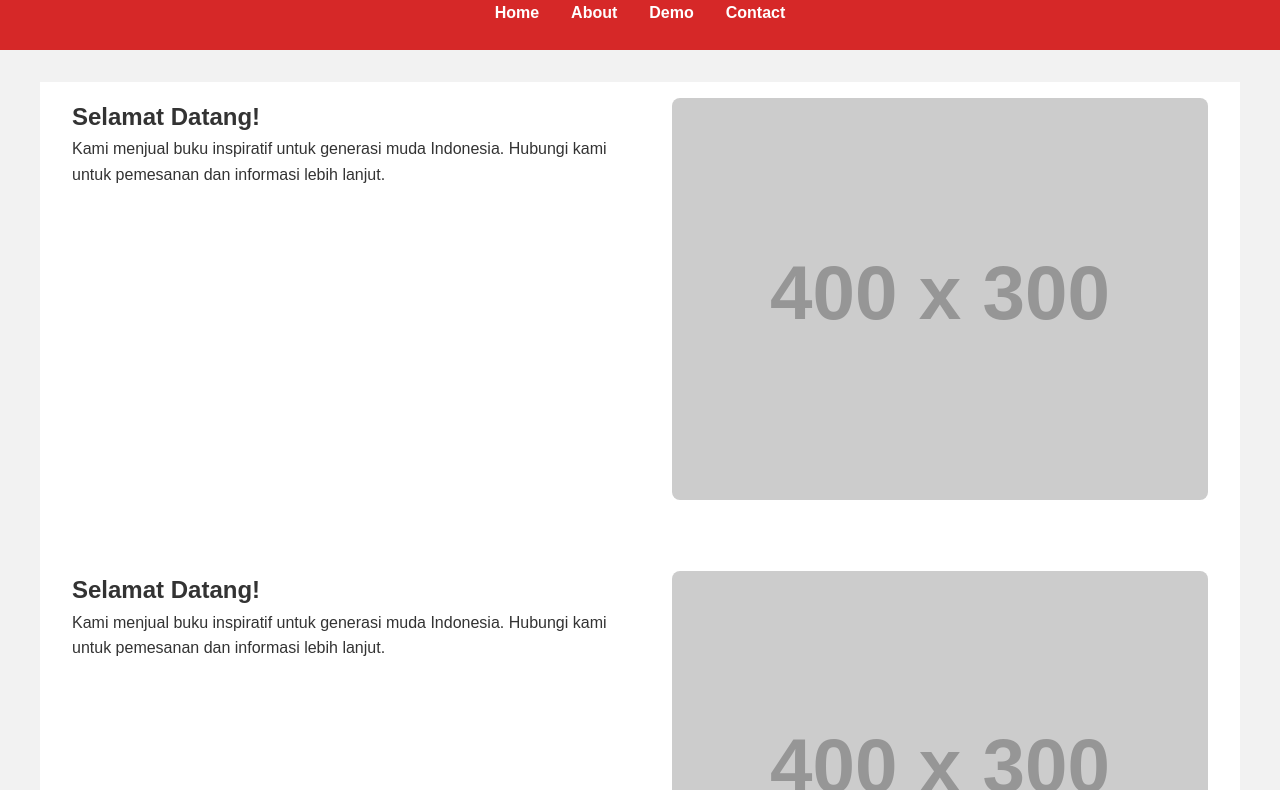
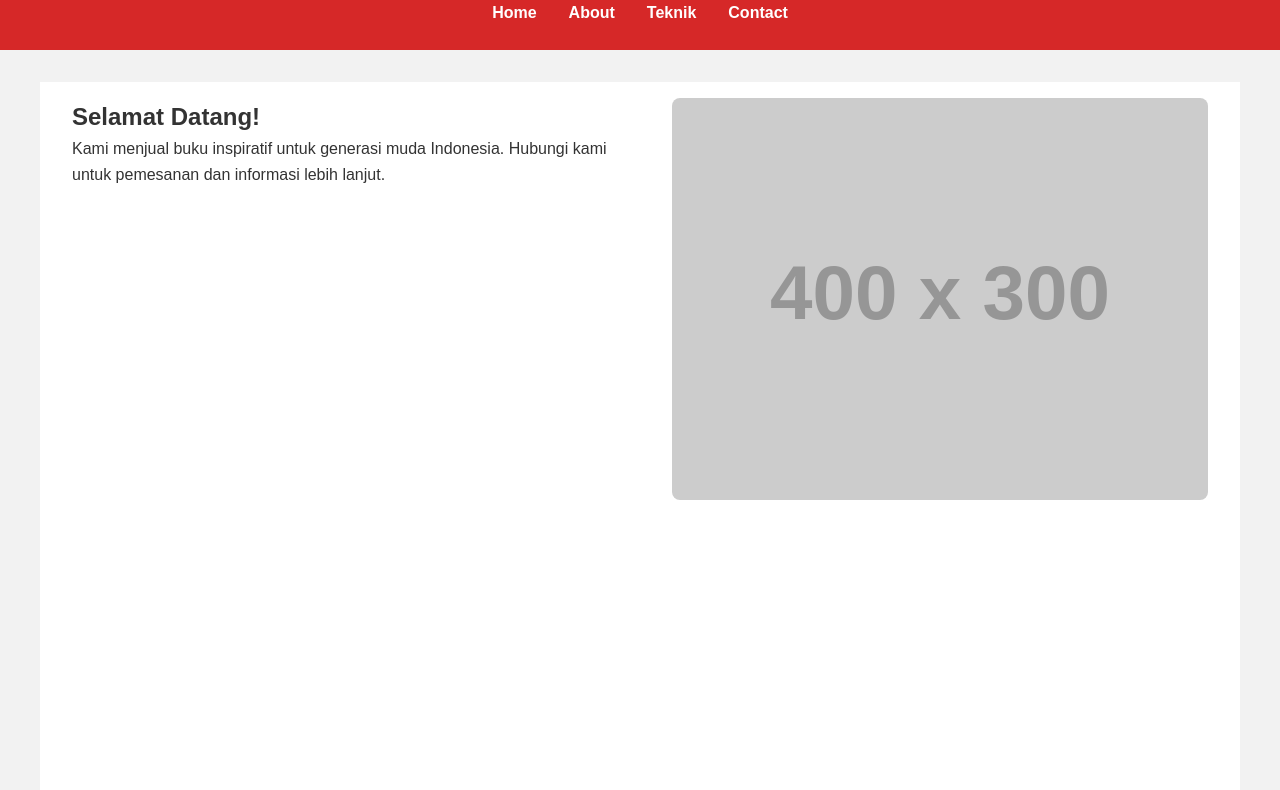
Before and after one commit to Rizaldi87/revou-FSEE-D6-W3-interactive-demo-session-room-2, a plain HTML site: page index.html in a window 1280 px wide. Shown: the part 83-873 px from the top of the page. Drawn offline with Linux system fonts and the light colour scheme; placeholder pictures from the web are drawn by us.

Commit message:
fix typo

```diff
--- a/css/style.css
+++ b/css/style.css
@@ -61,6 +61,7 @@ header {
 
 /* SECTION */
 section {
+  height: 100vh;
   display: flex;
   flex-wrap: wrap;
   gap: 2rem;
--- a/index.html
+++ b/index.html
@@ -15,7 +15,7 @@
       <ul class="nav-menu">
         <li><a href="#home">Home</a></li>
         <li><a href="#about">About</a></li>
-        <li><a href="#demo">Demo</a></li>
+        <li><a href="#main-content">Teknik</a></li>
         <li><a href="#contact">Contact</a></li>
       </ul>
     </nav>
```
